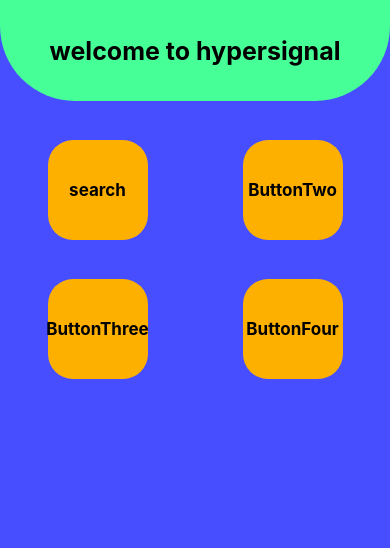
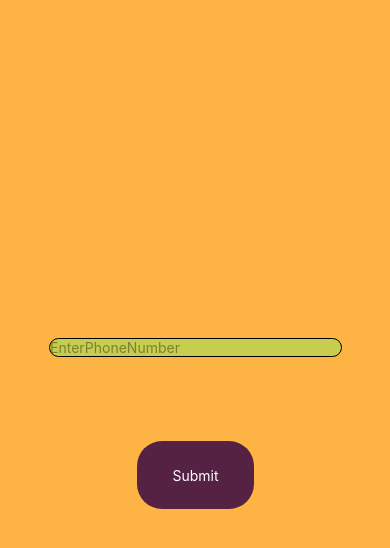
Before and after one commit to Yaghoubi-MH/HyperSignal, a React Native app: screen /Singup in a window 390 px wide. Shown: the top 548 px of the page. Built offline with nearby package versions, Linux system fonts and the light colour scheme.

Commit message:
added singup & login pages

```diff
--- a/App.js
+++ b/App.js
@@ -4,6 +4,8 @@ import { createNativeStackNavigator } from "@react-navigation/native-stack";
 
 import HomePage from "./Components/Pages/HomePage"
 import Search from "./Components/Pages/Search"
+import Singup from "./Components/Pages/Singup"
+import Login from "./Components/Pages/Login"
 
 const Stack = createNativeStackNavigator();
 
@@ -11,7 +13,9 @@ function App() {
   return (
     <NavigationContainer>
       <Stack.Navigator
-        initialRouteName="HomePage" screenOptions={{ headerShown: false }} >
+        initialRouteName="Singup" screenOptions={{ headerShown: false }} >
+        <Stack.Screen name="Singup" component={Singup} />
+        <Stack.Screen name="Login" component={Login} />
         <Stack.Screen name="HomePage" component={HomePage} />
         <Stack.Screen name="Search" component={Search} />
       </Stack.Navigator>
--- a/Components/Pages/HomePage.js
+++ b/Components/Pages/HomePage.js
@@ -26,8 +26,9 @@ function Buttons() {
                 </TouchableOpacity>
                 <TouchableOpacity
                     style={ButtonStyles.ButtonOne}
+                    onPress={()=>navigation.navigate("Singup")}
                 >
-                    <Text style={ButtonStyles.TextOne}>ButtonTwo</Text>
+                    <Text style={ButtonStyles.TextOne}>SingUp</Text>
                 </TouchableOpacity>
             </View>
             <View style={MainHomePageStyles.ButtonContainer}>
--- /dev/null
+++ b/Components/Pages/Login.js
@@ -0,0 +1,70 @@
+import React, { useState } from "react";
+import { Text, View, TouchableOpacity, StyleSheet, TextInput, Touchable } from 'react-native'
+import { heightPercentageToDP, heightPercentageToDP as hp, widthPercentageToDP as wp } from 'react-native-responsive-screen'
+import axios from "axios";
+import { useNavigation } from "@react-navigation/native";
+
+function Singup() {
+    const navigation = useNavigation()
+    const [UserPhoneNumber, setUserPhoneNumber] = useState("")
+    const [user, setUser] = useState([])
+    // console.log(user)
+    return (
+        <View style={styles.Background}>
+            <TextInput
+                style={styles.Input}
+                keyboardType="number-pad"
+                placeholder="EnterPhoneNumber"
+                placeholderTextColor="#00000060"
+                onChangeText={(result) => setUserPhoneNumber(result)}
+                onSubmitEditing={async () => {
+                    const Result = await axios.get("http:192.168.1.4/ReadUsersApi?userPhonenumber="
+                         + UserPhoneNumber + "").catch((err)=>console.log(err))
+                    setUser(Result.data)
+                    // console.log(Result)
+                    // console.log(user)
+                }}
+            />
+             <Text style={styles.Texts}>{user[0].userPhonenumber}</Text>
+            <TouchableOpacity
+                style={styles.Button}
+                onPress={() => navigation.navigate("HomePage")}>
+                <Text style={styles.Texts}>Submit</Text>
+            </TouchableOpacity>
+        </View>
+    )
+}
+const styles = StyleSheet.create({
+    Background: {
+        backgroundColor: "#feb444",
+        height: hp('100')
+    },
+    Input: {
+        width: wp("75"),
+        marginTop: hp("40"),
+        marginLeft: wp("12.5"),
+        borderWidth: 0.8,
+        borderColor: "#000",
+        borderRadius: 25,
+        backgroundColor: "#55ff6655",
+
+    },
+    Ok: {
+        marginTop: 50,
+        marginLeft: 170
+    },
+    Button:{
+        backgroundColor:"#552244",
+        width:wp("30"),
+        height:hp("8"),
+        marginTop:hp("10"),
+        marginLeft:wp("35"),
+        borderRadius:25,
+        justifyContent:"center",
+        alignItems:"center"
+    },
+    Texts:{
+        color:"#fff"
+    }
+})
+export default Singup
--- /dev/null
+++ b/Components/Pages/Singup.js
@@ -0,0 +1,63 @@
+import React, { useState } from "react";
+import { Text, View, TouchableOpacity, StyleSheet, TextInput, Touchable } from 'react-native'
+import { heightPercentageToDP, heightPercentageToDP as hp, widthPercentageToDP as wp } from 'react-native-responsive-screen'
+import axios from "axios";
+import { useNavigation } from "@react-navigation/native";
+
+function Singup() {
+    const [UserPhoneNumber, setUserPhoneNumber] = useState("")
+    const navigation = useNavigation()
+    return (
+        <View style={styles.Background}>
+            <TextInput
+                style={styles.Input}
+                keyboardType="number-pad"
+                placeholder="EnterPhoneNumber"
+                placeholderTextColor="#00000060"
+                onChangeText={(result) => setUserPhoneNumber(result)}
+                onSubmitEditing={() => {
+                    axios.get("http:192.168.1.4/NewUserApi?userPhonenumber=" + UserPhoneNumber + "")
+                }}
+            />
+            <TouchableOpacity
+                style={styles.Button}
+                onPress={() => navigation.navigate("Login")}>
+                <Text style={styles.Texts}>Submit</Text>
+            </TouchableOpacity>
+        </View>
+    )
+}
+const styles = StyleSheet.create({
+    Background: {
+        backgroundColor: "#feb444",
+        height: hp('100')
+    },
+    Input: {
+        width: wp("75"),
+        marginTop: hp("40"),
+        marginLeft: wp("12.5"),
+        borderWidth: 0.8,
+        borderColor: "#000",
+        borderRadius: 25,
+        backgroundColor: "#55ff6655",
+
+    },
+    Ok: {
+        marginTop: 50,
+        marginLeft: 170
+    },
+    Button:{
+        backgroundColor:"#552244",
+        width:wp("30"),
+        height:hp("8"),
+        marginTop:hp("10"),
+        marginLeft:wp("35"),
+        borderRadius:25,
+        justifyContent:"center",
+        alignItems:"center"
+    },
+    Texts:{
+        color:"#fff"
+    }
+})
+export default Singup
```
